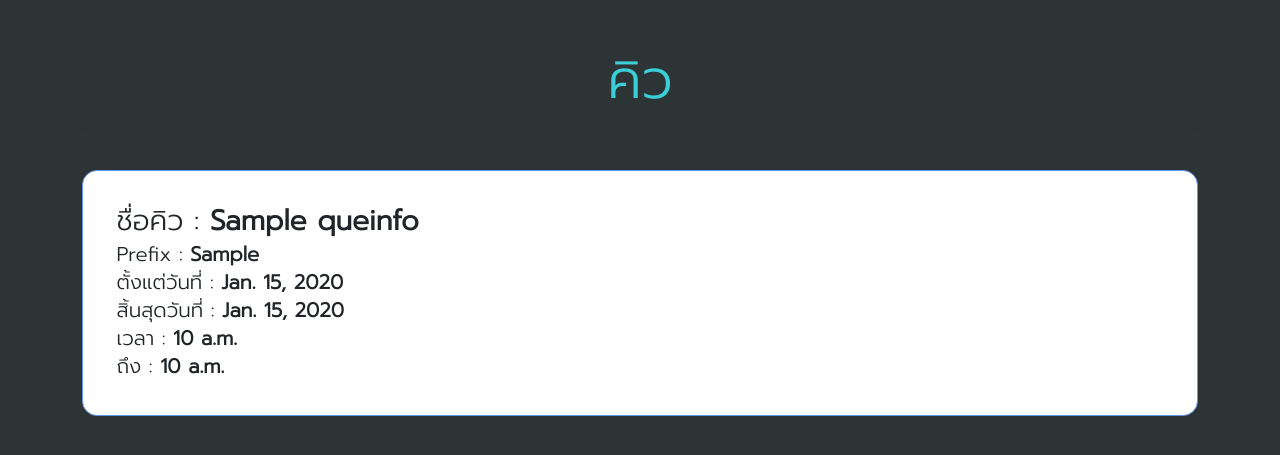
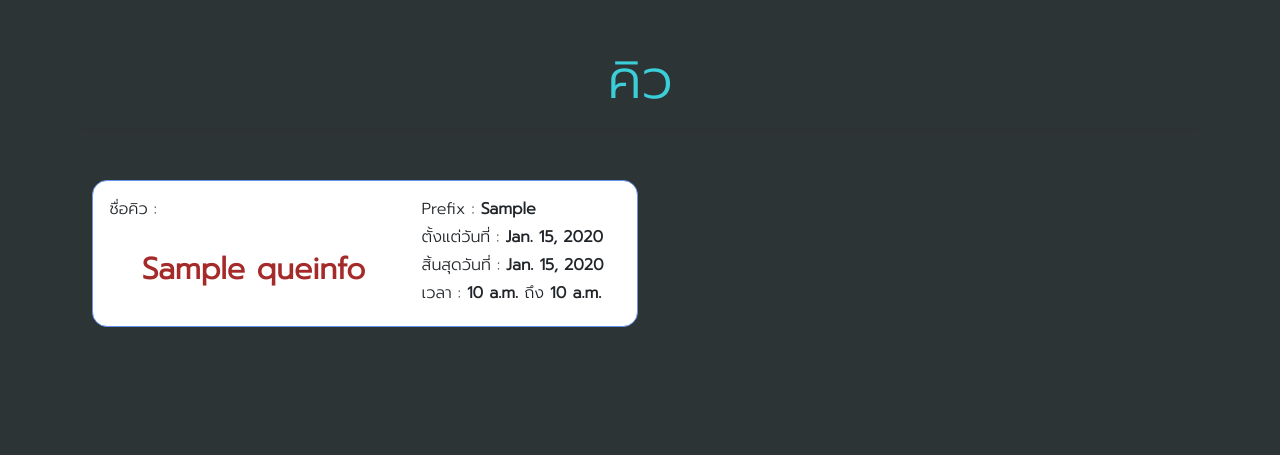
Before and after one commit to CSC-KMITL-DEV/QueKMITL, a Django app: page /view_que/ in a window 1280 px wide. Shown: the top 455 px of the page. Run offline with Django 3.2, Linux system fonts and the light colour scheme; tables that the repository leaves empty hold one stand-in row (values such as "Sample post").

Commit message:
View Que All

```diff
--- a/provider/models.py
+++ b/provider/models.py
@@ -35,15 +35,7 @@ class QueInfo(models.Model):
     wait_time = models.IntegerField()
     type_que = models.ManyToManyField(TypeQue)
     type_user = models.ManyToManyField(TypeUser)
-
-    UNFINISHED = '1'
-    DONE = '2'
-    STATUS = (
-        (UNFINISHED, 'unfinished'),
-        (DONE, 'done'),
-    )
-
-    status = models.CharField(max_length=2, choices=STATUS, default='1')
+    status = models.BooleanField(default=True)
     class Meta:
         managed = True
         db_table = "queinfo"
--- a/provider/templates/forms.html
+++ b/provider/templates/forms.html
@@ -187,8 +187,8 @@
     <br />
     <div class="row">
       <div class="boxspace">
-        <button type="submit" class="btn btn-success col-sm-2">บันทึก</button>
-        <button class="btn btn-danger col-sm-2" type="reset" value="Reset">
+        <button type="submit" class="btn btn-primary col-sm-2">บันทึก</button>
+        <button class="btn btn-warning col-sm-2" type="reset" value="Reset">
           ยกเลิก
         </button>
       </div>
--- a/provider/templates/view_que.html
+++ b/provider/templates/view_que.html
@@ -1,31 +1,36 @@
 {% extends "base.html" %} {% load static %} {% block content %}
 
+<br />
+<h1>คิว</h1>
+<hr />
+<br />
+<div class="col-sm-12">
+  <div class="row">
+    {% for que in que_list %}
+    <div class="col-sm-6 md-3">
+      <div class="list-group">
+        <a id="boxque" class="list-group-item list-group-item-action" href="{% url 'info_que' id=que.id %}">
+          <div class="row">
+            <div class="col-sm-7 md-3">
+              <p>ชื่อคิว :</p>
+              <h4 class="mb-1"><b>{{que.name_que}}</b></h4>
+            </div>
+            <div class="col-sm-5 md-3">
+              <p class="mb-1">Prefix : <b>{{que.prefix}}</b></p>
+              <p class="mb-1">ตั้งแต่วันที่ : <b>{{que.date_start}}</b></p>
+              <p class="mb-1">สิ้นสุดวันที่ : <b>{{que.date_end}}</b></p>
+              <p class="mb-1">
+                เวลา : <b>{{que.time_start}}</b> ถึง <b>{{que.time_end}}</b>
+              </p>
+            </div>
+          </div>
+        </a>
+      </div>
+    </div>
 
-<br>
-<h1>คิว</h1>
-<hr/>
-<br>
+    <br />
 
-
-
-{% for que in que_list %}
-
-    <div class="list-group">
-<a id="boxque" class="list-group-item list-group-item-action" href="">
-
-        <h3 class="mb-1">ชื่อคิว : <b>{{que.name_que}}</b></h3>
-        <h5 class="mb-1">Prefix : <b>{{que.prefix}}</b></h5>
-        <h5 class="mb-1">ตั้งแต่วันที่ : <b>{{que.date_start}}</b></h5>
-        <h5 class="mb-1">สิ้นสุดวันที่ : <b>{{que.date_end}}</b></h5>
-        <h5 class="mb-1">เวลา : <b>{{que.time_start}}</b></h5>
-        <h5 class="mb-1">ถึง : <b>{{que.time_end}}</b></h5>
-
-
-</a></div>
-
-
-
-<br>
-{%endfor%}
-
+    {%endfor%}
+  </div>
+</div>
 {% endblock %}
--- a/provider/urls.py
+++ b/provider/urls.py
@@ -7,5 +7,6 @@ from . import views
 urlpatterns = [
     path('', views.forms, name='forms'),
     path('view_que/', views.view_que, name='view_que'),
+    path('info_que/<int:id>/', views.info_que, name='info_que'),
 
 ]
--- a/provider/views.py
+++ b/provider/views.py
@@ -86,15 +86,19 @@ def forms(request):
         if request.POST.get('prefix') :
             prefix_upper = request.POST.get('prefix').upper()
             prefix_filter = QueInfo.objects.filter(prefix=prefix_upper)
-            if len(prefix_filter) > 0 and (prefix_filter.status == 1):
-                pf = 'ตัวอักษรนี้มีการใช้งานแล้ว !'
-                context = {
-                'pf' : pf,
-            'list_user': list_user,
-            'list_day' : list_day,
-            'list_que' : list_que,
-                }
-                return render(request, template_name='forms.html', context=context)
+            for p in prefix_filter:
+                if p.status == True:
+                    pf = 'ตัวอักษรนี้มีการใช้งานแล้ว !'
+
+                    context = {
+                    'pf' : pf,
+                    'list_user': list_user,
+                    'list_day' : list_day,
+                    'list_que' : list_que,
+                    }
+                    return render(request, template_name='forms.html', context=context)
+                else:
+                    pass
             else:
                 pass
 
@@ -172,8 +176,19 @@ def forms(request):
 def view_que(request):
     context = {}
     que_list = QueInfo.objects.filter(status=1)
+    que_list = que_list.order_by('date_start')
 
     context = {
         'que_list' : que_list,
         }
     return render(request, template_name='view_que.html', context=context)
+
+
+def info_que(request, id):
+    context = {}
+    info = QueInfo.objects.get(pk=id)
+
+    context = {
+        'info' : info,
+        }
+    return render(request, template_name='que_info.html', context=context)
--- a/static/css/forms.css
+++ b/static/css/forms.css
@@ -11,6 +11,8 @@ h1 {text-align: center;
     font-size: 54px;
     color: #3bced8;
 }
+
+
 
 .boxform {
     padding: 5%;
--- a/static/css/view_que.css
+++ b/static/css/view_que.css
@@ -5,4 +5,12 @@
     border-radius: 15px;
     border-color: #6495ED;
     border-style: solid;
+    margin: 10px;
 }
+
+h4 {
+    text-align: center;
+    font-size: 30px;
+    color: brown;
+    margin-top: 30px;
+}
--- a/templates/base.html
+++ b/templates/base.html
@@ -27,6 +27,8 @@
     <!-- sweetalert -->
     <script src="https://unpkg.com/sweetalert/dist/sweetalert.min.js"></script>
 
+
+
 </head>
 
 <body>
```
Also changed, not shown: provider/templates/que_info.html (added, +9 -0 lines), provider/migrations/0001_initial.py, provider/migrations/0002_alter_queinfo_status.py (added), provider/migrations/0003_alter_queinfo_status.py (added).
